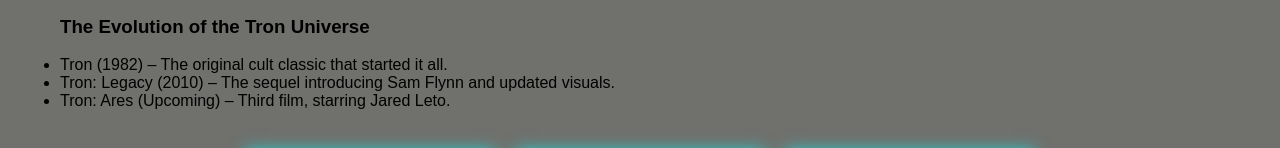
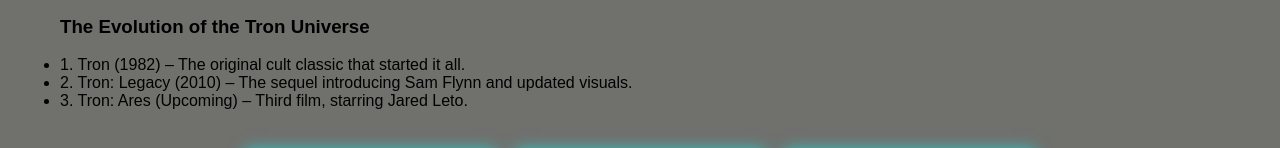
Before and after one commit to Richelle2627/project4_new, a plain HTML site: page root/index.html in a window 1280 px wide. Shown: the part 622-770 px from the top of the page. Drawn offline with Linux system fonts and the light colour scheme.

Commit message:
h3 list numbering

```diff
--- a/root/index.html
+++ b/root/index.html
@@ -33,9 +33,9 @@
     <!-- List (or Table) Requirement -->
 <ul>
   <h3>The Evolution of the Tron Universe</h3>
-  <li>Tron (1982) – The original cult classic that started it all.</li>
-  <li>Tron: Legacy (2010) – The sequel introducing Sam Flynn and updated visuals.</li>
-  <li>Tron: Ares (Upcoming) – Third film, starring Jared Leto.</li>
+  <li>1. Tron (1982) – The original cult classic that started it all.</li>
+  <li>2. Tron: Legacy (2010) – The sequel introducing Sam Flynn and updated visuals.</li>
+  <li>3. Tron: Ares (Upcoming) – Third film, starring Jared Leto.</li>
 </ul>
 
 
```
